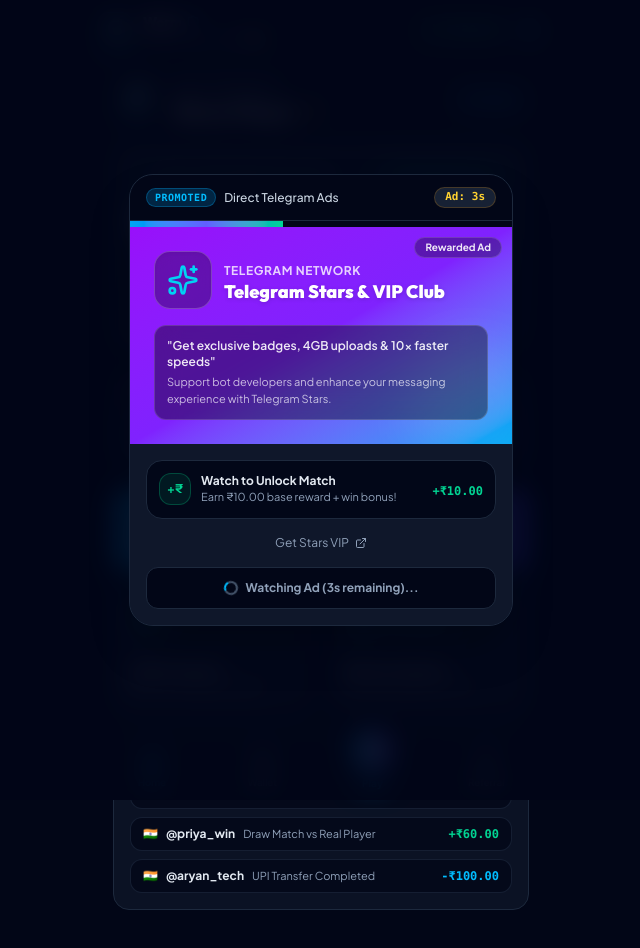
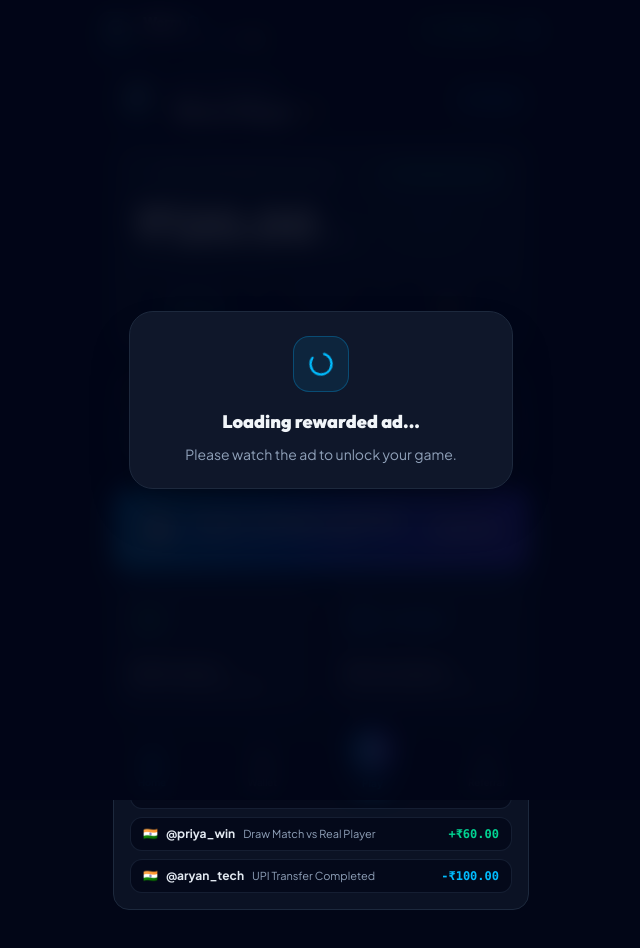
Before and after one commit to Mamuantei/worm, a React (Vite) app: page / in a window 1280 px wide. Both pictures are taken after a click on the button "Play". Shown: the top 948 px of the page, without its empty margins (319-959 px from the left). Built offline with nearby package versions, Linux system fonts and the light colour scheme.

Commit message:
Use Monetag rewarded interstitial when Play is clicked

```diff
--- a/src/components/AdModal.tsx
+++ b/src/components/AdModal.tsx
@@ -1,9 +1,13 @@
-import React, { useState, useEffect } from 'react';
+import React, { useEffect, useRef, useState } from 'react';
 import { motion, AnimatePresence } from 'motion/react';
-import { Play, Sparkles, ExternalLink, ShieldCheck, Gamepad2, Coins, Rocket, CheckCircle2 } from 'lucide-react';
-import { AdCreative } from '../types';
-import { AD_CREATIVES } from '../utils/storage';
+import { Loader2, ShieldCheck } from 'lucide-react';
 import { sounds } from '../utils/audio';
+
+declare global {
+  interface Window {
+    show_11697097?: () => Promise<unknown>;
+  }
+}
 
 interface AdModalProps {
   isOpen: boolean;
@@ -12,52 +16,46 @@
 }
 
 export const AdModal: React.FC<AdModalProps> = ({ isOpen, onAdComplete, onClose }) => {
-  const [adIndex, setAdIndex] = useState(0);
-  const [secondsRemaining, setSecondsRemaining] = useState(5);
-  const [isCompleted, setIsCompleted] = useState(false);
-
-  const currentAd: AdCreative = AD_CREATIVES[adIndex % AD_CREATIVES.length];
+  const startedRef = useRef(false);
+  const [status, setStatus] = useState<'loading' | 'error'>('loading');
 
   useEffect(() => {
-    if (isOpen) {
-      // Pick random ad
-      setAdIndex(Math.floor(Math.random() * AD_CREATIVES.length));
-      setSecondsRemaining(5);
-      setIsCompleted(false);
+    if (!isOpen) {
+      startedRef.current = false;
+      return;
+    }
 
-      const timer = setInterval(() => {
-        setSecondsRemaining((prev) => {
-          if (prev <= 1) {
-            clearInterval(timer);
-            setIsCompleted(true);
-            sounds.playAdComplete();
-            return 0;
-          }
-          return prev - 1;
-        });
-      }, 1000);
+    if (startedRef.current) return;
+    startedRef.current = true;
+    setStatus('loading');
 
-      return () => clearInterval(timer);
-    }
-  }, [isOpen]);
+    const showRewardedAd = async () => {
+      for (let attempt = 0; attempt < 30; attempt++) {
+        if (typeof window.show_11697097 === 'function') break;
+        await new Promise((resolve) => setTimeout(resolve, 250));
+      }
+
+      if (typeof window.show_11697097 !== 'function') {
+        console.error('Monetag rewarded interstitial is not loaded.');
+        setStatus('error');
+        return;
+      }
+
+      try {
+        sounds.playClick();
+        await window.show_11697097();
+        sounds.playAdComplete();
+        onAdComplete();
+      } catch (error) {
+        console.error('Monetag rewarded interstitial failed:', error);
+        setStatus('error');
+      }
+    };
+
+    void showRewardedAd();
+  }, [isOpen, onAdComplete]);
 
   if (!isOpen) return null;
-
-  const getAdIcon = () => {
-    switch (currentAd.iconType) {
-      case 'crypto':
-        return <Coins className="w-8 h-8 text-yellow-400" />;
-      case 'game':
-        return <Gamepad2 className="w-8 h-8 text-pink-400" />;
-      case 'telegram':
-        return <Sparkles className="w-8 h-8 text-cyan-400" />;
-      case 'finance':
-      default:
-        return <Rocket className="w-8 h-8 text-emerald-400" />;
-    }
-  };
-
-  const progressPercentage = ((5 - secondsRemaining) / 5) * 100;
 
   return (
     <AnimatePresence>
@@ -65,131 +63,39 @@
         <motion.div
           initial={{ opacity: 0, scale: 0.95, y: 20 }}
           animate={{ opacity: 1, scale: 1, y: 0 }}
-          exit={{ opacity: 0, scale: 0.95, y: 20 }}
-          className="w-full max-w-sm bg-[#0f172a] border border-slate-800 rounded-3xl overflow-hidden shadow-2xl flex flex-col text-slate-100"
+          className="w-full max-w-sm rounded-3xl overflow-hidden bg-[#0f172a] border border-slate-800 shadow-2xl text-slate-100"
         >
-          {/* Ad Top Header */}
-          <div className="bg-[#020617] px-4 py-3 flex items-center justify-between border-b border-slate-800 text-xs">
-            <div className="flex items-center gap-2 text-slate-400">
-              <span className="bg-sky-500/20 text-sky-400 border border-sky-500/30 px-2 py-0.5 rounded-full text-[10px] font-bold uppercase tracking-wider font-mono">
-                {currentAd.badge}
-              </span>
-              <span className="font-medium text-slate-300">{currentAd.sponsor}</span>
+          <div className="p-6 text-center">
+            <div className="mx-auto mb-4 w-14 h-14 rounded-2xl bg-sky-500/10 border border-sky-500/30 flex items-center justify-center">
+              {status === 'loading' ? (
+                <Loader2 className="w-7 h-7 text-sky-400 animate-spin" />
+              ) : (
+                <ShieldCheck className="w-7 h-7 text-rose-400" />
+              )}
             </div>
 
-            <div className="flex items-center gap-1 font-mono font-bold text-slate-300">
-              {isCompleted ? (
-                <span className="text-emerald-400 flex items-center gap-1 text-xs">
-                  <CheckCircle2 className="w-3.5 h-3.5" /> Ad Finished
-                </span>
-              ) : (
-                <span className="bg-slate-800/80 px-2.5 py-0.5 rounded-full text-amber-300 border border-amber-500/20 text-[11px]">
-                  Ad: {secondsRemaining}s
-                </span>
-              )}
-            </div>
-          </div>
-
-          {/* Progress Bar */}
-          <div className="w-full bg-[#020617] h-1.5 overflow-hidden">
-            <motion.div
-              className="h-full bg-gradient-to-r from-sky-500 via-indigo-500 to-emerald-400 transition-all duration-300"
-              style={{ width: `${progressPercentage}%` }}
-            />
-          </div>
-
-          {/* Ad Media Canvas / Banner */}
-          <div className={`p-6 bg-gradient-to-br ${currentAd.bannerGradient} relative overflow-hidden flex flex-col justify-between min-h-[190px]`}>
-            {/* Background glowing shapes */}
-            <div className="absolute -right-6 -bottom-6 w-32 h-32 rounded-full bg-white/10 blur-xl pointer-events-none" />
-            <div className="absolute top-2.5 right-2.5 bg-black/30 backdrop-blur-sm text-white/90 text-[10px] font-bold px-2.5 py-0.5 rounded-full border border-white/15">
-              Rewarded Ad
-            </div>
-
-            <div className="flex items-center gap-3">
-              <div className="p-3 bg-black/30 backdrop-blur-md rounded-2xl border border-white/20 shadow-inner">
-                {getAdIcon()}
-              </div>
-              <div>
-                <span className="text-xs uppercase tracking-wider font-bold text-white/80">{currentAd.category}</span>
-                <h3 className="text-lg font-black text-white leading-tight font-display drop-shadow-sm">
-                  {currentAd.title}
-                </h3>
-              </div>
-            </div>
-
-            <div className="mt-4 bg-black/40 backdrop-blur-md p-3 rounded-xl border border-white/15">
-              <p className="text-xs font-semibold text-white/90 line-clamp-2">
-                "{currentAd.tagline}"
-              </p>
-              <p className="text-[11px] text-white/70 mt-1 line-clamp-2">
-                {currentAd.description}
-              </p>
-            </div>
-          </div>
-
-          {/* Ad Reward & Action Area */}
-          <div className="p-4 bg-[#0f172a] flex flex-col gap-3">
-            <div className="bg-[#020617]/90 rounded-2xl p-3 border border-slate-800 flex items-center justify-between">
-              <div className="flex items-center gap-2.5">
-                <div className="w-8 h-8 rounded-xl bg-emerald-500/10 border border-emerald-500/30 flex items-center justify-center text-emerald-400 font-bold text-xs">
-                  +₹
-                </div>
-                <div>
-                  <div className="text-xs font-bold text-slate-200">Watch to Unlock Match</div>
-                  <div className="text-[11px] text-slate-400">Earn ₹10.00 base reward + win bonus!</div>
-                </div>
-              </div>
-              <div className="text-right">
-                <span className="text-xs font-bold text-emerald-400 font-mono">+₹10.00</span>
-              </div>
-            </div>
-
-            {/* External Sponsor link */}
-            <a
-              href="https://telegram.org"
-              target="_blank"
-              rel="noreferrer"
-              onClick={() => sounds.playClick()}
-              className="flex items-center justify-center gap-1.5 text-xs text-slate-400 hover:text-sky-400 py-1 transition"
-            >
-              <span>{currentAd.ctaText}</span>
-              <ExternalLink className="w-3 h-3" />
-            </a>
-
-            {/* Continue button */}
-            {isCompleted ? (
-              <motion.button
-                id="start-game-after-ad-btn"
-                initial={{ scale: 0.95 }}
-                animate={{ scale: 1 }}
-                whileTap={{ scale: 0.97 }}
-                onClick={() => {
-                  sounds.playClick();
-                  onAdComplete();
-                }}
-                className="w-full py-3.5 bg-gradient-to-r from-emerald-500 to-teal-500 hover:from-emerald-400 hover:to-teal-400 text-slate-950 font-black rounded-xl text-sm shadow-xl shadow-emerald-500/20 flex items-center justify-center gap-2 transition active:scale-98"
-              >
-                <Play className="w-4 h-4 fill-current" />
-                <span>Start Tic-Tac-Toe Match</span>
-              </motion.button>
+            {status === 'loading' ? (
+              <>
+                <h3 className="text-lg font-black">Loading rewarded ad...</h3>
+                <p className="mt-2 text-sm text-slate-400">
+                  Please watch the ad to unlock your game.
+                </p>
+              </>
             ) : (
-              <button
-                disabled
-                className="w-full py-3 bg-[#020617] text-slate-400 font-bold rounded-xl text-xs flex items-center justify-center gap-2 cursor-not-allowed border border-slate-800"
-              >
-                <div className="w-3.5 h-3.5 border-2 border-slate-600 border-t-sky-400 rounded-full animate-spin" />
-                <span>Watching Ad ({secondsRemaining}s remaining)...</span>
-              </button>
-            )}
-
-            {onClose && isCompleted && (
-              <button
-                onClick={onClose}
-                className="text-xs text-slate-500 hover:text-slate-400 text-center py-0.5"
-              >
-                Cancel
-              </button>
+              <>
+                <h3 className="text-lg font-black">Ad unavailable</h3>
+                <p className="mt-2 text-sm text-slate-400">
+                  The rewarded ad could not be loaded. Please try again.
+                </p>
+                {onClose && (
+                  <button
+                    onClick={onClose}
+                    className="mt-5 w-full py-3 rounded-xl bg-slate-800 hover:bg-slate-700 font-bold"
+                  >
+                    Close
+                  </button>
+                )}
+              </>
             )}
           </div>
         </motion.div>
```
